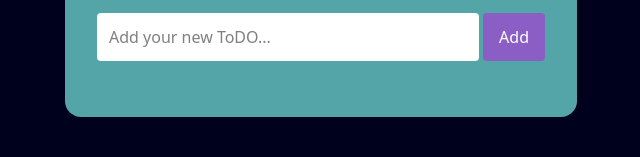
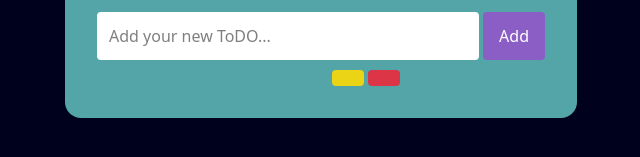
Before and after one commit to mahedihasan05/js-advance-assignment-1, a website built with Vite: page index.html in a window 1280 px wide. Shown: the part 387-544 px from the top of the page, without its empty margins (319-959 px from the left). Built offline with nearby package versions, Linux system fonts and the light colour scheme.

Commit message:
edit remove btn css added

```diff
--- a/index.html
+++ b/index.html
@@ -17,8 +17,8 @@
       </form>
       <div id="">
         <input type="text" id="list">
-        <button id="btnEdit"></button>
-        <button id="btnRemove"></button>
+        <button id="btnEdit" class="bg-[#ebd316] px-4 py-2 rounded text-white"></button>
+        <button id="btnRemove" class="bg-[#dc3545] px-4 py-2 rounded text-white"></button>
       </div>
    </div>
 
```
